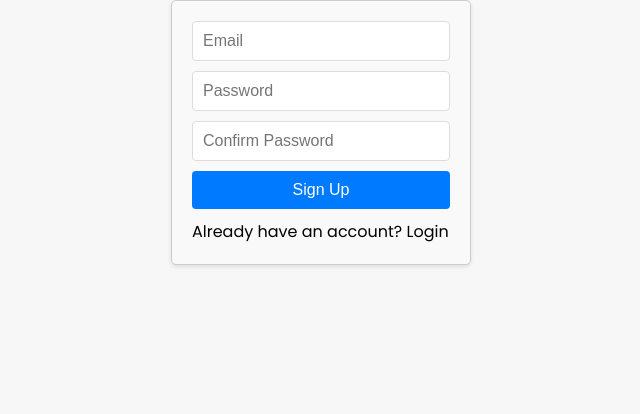
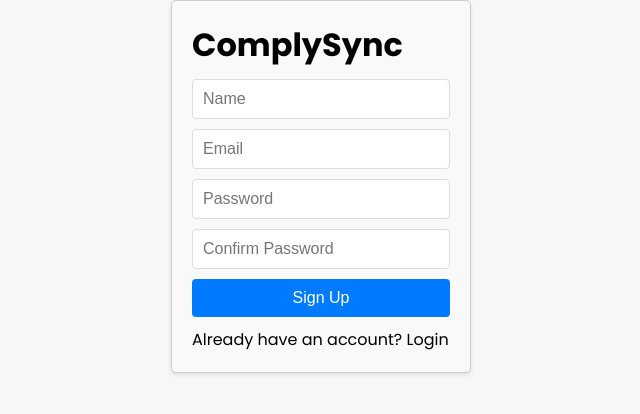
Before and after one commit to Abdurahman-hassan/ComplySync, a React (Create React App) app in the folder frontend/: page /signup in a window 1280 px wide. Shown: the top 414 px of the page, without its empty margins (319-959 px from the left). Built offline with nearby package versions, Linux system fonts and the light colour scheme.

Commit message:
Add title to signup an login form

```diff
--- a/frontend/src/components/Login.js
+++ b/frontend/src/components/Login.js
@@ -47,6 +47,7 @@ const Login = () => {
         <div>
             <div className="signup-container">
                 <form className="signup-form" onSubmit={handleSubmit}>
+                    <h1>ComplySync</h1>
                     <input
                         type="email"
                         name="email"
--- a/frontend/src/components/Signup.js
+++ b/frontend/src/components/Signup.js
@@ -5,7 +5,7 @@ import RegistrationSuccess from './RegistrationSuccess';
 const Signup = () => {
 
     const [formData, setFormData] = useState({
-        // name: '',
+        name: '',
         email: '',
         password: '',
         re_password: '',
@@ -30,7 +30,7 @@ const Signup = () => {
                 'Content-Type': 'application/json',
             },
             body: JSON.stringify({
-                // name: formData.name,
+                name: formData.name,
                 email: formData.email,
                 password: formData.password,
                 re_password: formData.re_password,
@@ -57,14 +57,15 @@ const Signup = () => {
     return (
         <div className="signup-container">
             <form className='signup-form' onSubmit={handleSubmit}>
-                {/* <input
+                <h1>ComplySync</h1>
+                <input
                     type="text"
                     name="name"
                     value={formData.name}
                     onChange={handleInputChange}
                     placeholder="Name"
                     required
-                /> */}
+                />
                 <input
                     type="email"
                     name="email"
```
